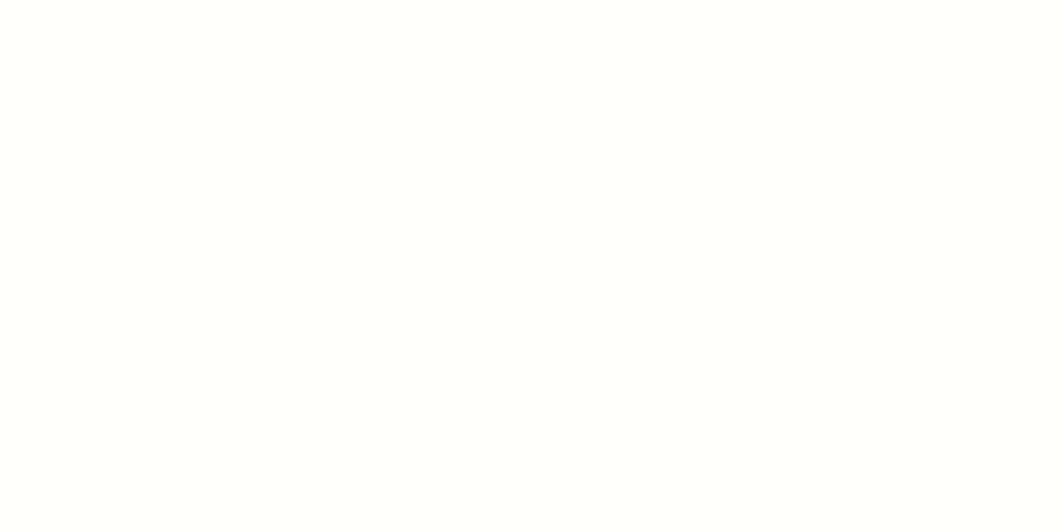
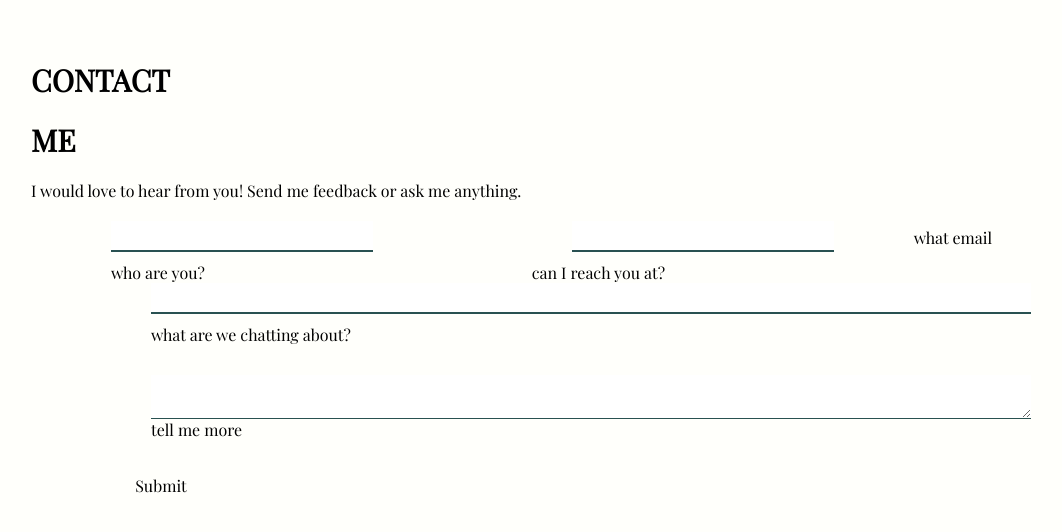
Before and after one commit to campbelllm/portfolio, a React (Create React App) app: page /contact in a window 1280 px wide. Shown: the top 532 px of the page, without its empty margins (89-1151 px from the left). Built offline with nearby package versions, Linux system fonts and the light colour scheme.

Commit message:
start of contact page

```diff
--- a/src/App.js
+++ b/src/App.js
@@ -1,19 +1,16 @@
-import './App.css';
+import "./App.css";
 // import Navbar from './components/Navbar/Navbar';
 
-import { BrowserRouter as Router, Route } from 'react-router-dom';
-import Home from './components/Home/Home';
-
-
+import { BrowserRouter as Router, Route } from "react-router-dom";
+import Home from "./components/Home/Home";
+import Contact from "./components/Contact/Contact";
 
 function App() {
   return (
     <Router className="body">
-      {/* <Navbar/> */}
-      <Route exact path='/' component={Home} />
-
+      <Route exact path="/" component={Home} />
+      <Route exact path="/contact" component={Contact} />
     </Router>
-
   );
 }
 
--- a/src/components/Contact/Contact.js
+++ b/src/components/Contact/Contact.js
@@ -1,65 +1,66 @@
-// import React from "react";
-// import { useForm } from "react-hook-form";
-// import {
-//   ContactSection,
-//   ContactForm,
-//   NameAndEmail,
-//   Subject,
-//   Message,
-//   Email,
-//   Name,
-//   StyledButton,
-// } from "./contactStyledComponents";
+import React from "react";
+import { useForm } from "react-hook-form";
+import {
+  ContactSection,
+  ContactForm,
+  NameAndEmail,
+  Subject,
+  Message,
+  Email,
+  Name,
+  StyledButton,
+} from "./contactStyledComponents";
 
-// const Contact = () => {
-//   const { register, handleSubmit, reset } = useForm();
-//   const onSubmit = (data) => console.log(data);
-//   return (
-//     <ContactSection>
-//       <ContactForm>
-//         <h1>Contact Me</h1>
-//         <p>
-//           I would love to hear from you! Send me feedback or ask me anything.
-//         </p>
-//         <form onSubmit={handleSubmit(onSubmit)}  data-netlify="true">
-//           <NameAndEmail>
-//             <Name>
-//               <input
-//                 type="text"
-//                 name="name"
-//                 ref={register({ required: true, maxLength: 80 })}
-//               />
-//               <label for="name">Name</label>
-//             </Name>
-//             <Email>
-//               <input
-//                 type="text"
-//                 name="email"
-//                 ref={register({ required: true, pattern: /^\S+@\S+$/i })}
-//               />
-//               <label for="email">Email</label>
-//             </Email>
-//           </NameAndEmail>
-//           <Subject>
-//             <input
-//               type="text"
-//               name="subject"
-//               ref={register({ required: true, maxLength: 200 })}
-//             />
-//             <label for="subject">Subject</label>
-//           </Subject>
-//           <Message>
-//             <textarea
-//               type="text"
-//               name="message"
-//               ref={register({ required: true, maxLength: 1000 })}
-//             ></textarea>
-//             <label for="Message">Message</label>
-//           </Message>
-//           <StyledButton type="submit" onClick={() => reset({ name: "", email: "", subject: "", message: "" }) }>Submit</StyledButton>
-//         </form>
-//       </ContactForm>
-//     </ContactSection>
-//   );
-// };
-// export default Contact;
+const Contact = () => {
+  const { register, handleSubmit, reset } = useForm();
+  const onSubmit = (data) => console.log(data);
+  return (
+    <ContactSection>
+      <ContactForm>
+        <h1>CONTACT</h1>
+        <h1>ME</h1>
+        <p>
+          I would love to hear from you! Send me feedback or ask me anything.
+        </p>
+        <form onSubmit={handleSubmit(onSubmit)}  data-netlify="true">
+          <NameAndEmail>
+            <Name>
+              <input
+                type="text"
+                name="name"
+                ref={register({ required: true, maxLength: 200 })}
+              />
+              <label for="name">who are you?</label>
+            </Name>
+            <Email>
+              <input
+                type="text"
+                name="email"
+                ref={register({ required: true, pattern: /^\S+@\S+$/i })}
+              />
+              <label for="email">what email can I reach you at?</label>
+            </Email>
+          </NameAndEmail>
+          <Subject>
+            <input
+              type="text"
+              name="subject"
+              ref={register({ required: true, maxLength: 200 })}
+            />
+            <label for="subject">what are we chatting about?</label>
+          </Subject>
+          <Message>
+            <textarea
+              type="text"
+              name="message"
+              ref={register({ required: true, maxLength: 1000 })}
+            ></textarea>
+            <label for="Message">tell me more</label>
+          </Message>
+          <StyledButton type="submit" onClick={() => reset({ name: "", email: "", subject: "", message: "" }) }>Submit</StyledButton>
+        </form>
+      </ContactForm>
+    </ContactSection>
+  );
+};
+export default Contact;
--- a/src/components/Contact/contactStyledComponents.js
+++ b/src/components/Contact/contactStyledComponents.js
@@ -1,102 +1,101 @@
-// import styled from "styled-components/macro";
+import styled from "styled-components/macro";
 
-// export const ContactSection = styled.div`
-//   padding: 200px 0px;
-//   display: flex;
-//   justify-content: center;
-// `;
+export const ContactSection = styled.div`
+   padding-top: 40px;
+  display: flex;
+  flex-direction: row ;
+  flex-wrap: wrap;
+  margin: 0 ;
+`;
 
-// export const ContactForm = styled.div`
-//   background-color: #819c8b;
-//   width: 90%;
-//   color: #f2e8cf;
-//   padding: 50px;
-//   text-align: center;
+export const ContactForm = styled.div`
+  color: black;
+  margin:0;
+  width: 100%;
 
-//   & input {
-//     border: none;
-//     border-bottom: 2px solid #295151;
-//     background-color: #819c8b;
-//     border-radius: 0;
-//     font-size: 20px;
-//     margin-bottom:10px;
-//   }
+  & input {
+    border: none;
+    border-bottom: 2px solid #295151;
+    border-radius: 0;
+    font-size: 20px;
+    margin-bottom:10px;
+  }
 
 
-//   & label {
-//     text-align: left;
-//   }
+  & label {
+    text-align: left;
+  }
 
-//   & h1{
+  & h1{
+    font-size: 30px;
+  color: black;
+  margin: 20px 0;
+  width: 100%;
+  }
 
-//   }
+  & p {
+    margin: 20px 0;
 
-//   & p {
-//     padding: 50px;
+  }
+  @media (max-width: 950px){
+    p {
+      padding:20px 0;
+    }
+  }
+`;
 
-//   }
-//   @media (max-width: 950px){
-//     p {
-//       padding:20px 0;
-//     }
-//   }
-// `;
+export const NameAndEmail = styled.div`
+    display: flex;
+  margin: 0;
+  width: 100%;
+`;
 
-// export const NameAndEmail = styled.div`
-//     margin-bottom: 20px;
-// `;
+export const Name = styled.div`
+  width: 48%;
+  margin: 0;
+  & label {
+    float: left;
+  }
+  @media (max-width: 950px) {
+    width: 100%;
+    padding: 25px 0px;
+  }
+`;
 
-// export const Name = styled.div`
-//   margin-right: 30px;
-//   display: inline-grid;
-//   width: 48%;;
-//   & label {
-//     float: left;
-//   }
-//   @media (max-width: 950px){
-//     width: 100%;
-//     padding: 25px 0px;
-//   }
-// `;
+export const Email = styled.div`
+  width: 48%;
+  margin: 0;
+  @media (max-width: 950px) {
+    width: 100%;
+  }
+`;
 
-// export const Email = styled.div`
-//   display: inline-grid;
-//   width: 48%;
-//   margin-bottom: 20px;
-//   @media (max-width: 950px){
-//     width:100%;
-//   }
-// `;
+export const Subject = styled.div`
+  display: inline-grid;
+  width: 100%;
+`;
 
-// export const Subject = styled.div`
-//   display: inline-grid;
-//   width: 100%;
-//   margin-bottom: 20px;
-// `;
+export const Message = styled.div`
+  display: inline-grid;
+  width: 100%;
+  height: 100px;
+  padding-top: 30px;
 
-// export const Message = styled.div`
-//   display: inline-grid;
-//   width: 100%;
-//   height: 100px;
+  & textarea {
+    border: none;
+    border-bottom: 1px solid #295151;
+  }
+`;
 
-//   & textarea {
-//     border: none;
-//     border-bottom: 2px solid #295151;
-//     background-color: #819c8b;
-//     border-radius: 0;
-//   }
-// `;
-
-// export const StyledButton = styled.div`
-//   background-color: #295151;
-//   border: none;
-//   padding: 10px 10px;
-//   margin-top: 20px;
-//   width: 100px;
-//   border-radius: 4px;
-//   text-align: center;
-//   cursor: pointer;
-//   &:hover {
-//     background-color: #805858;
-//   }
-// `;
+export const StyledButton = styled.div`
+  border: none;
+  padding: 10px 10px;
+  margin-top: 20px;
+  width: 100px;
+  border-radius: 4px;
+  text-align: center;
+  cursor: pointer;
+  &:hover {
+    background-color: #805858;
+  }
+`;
```
